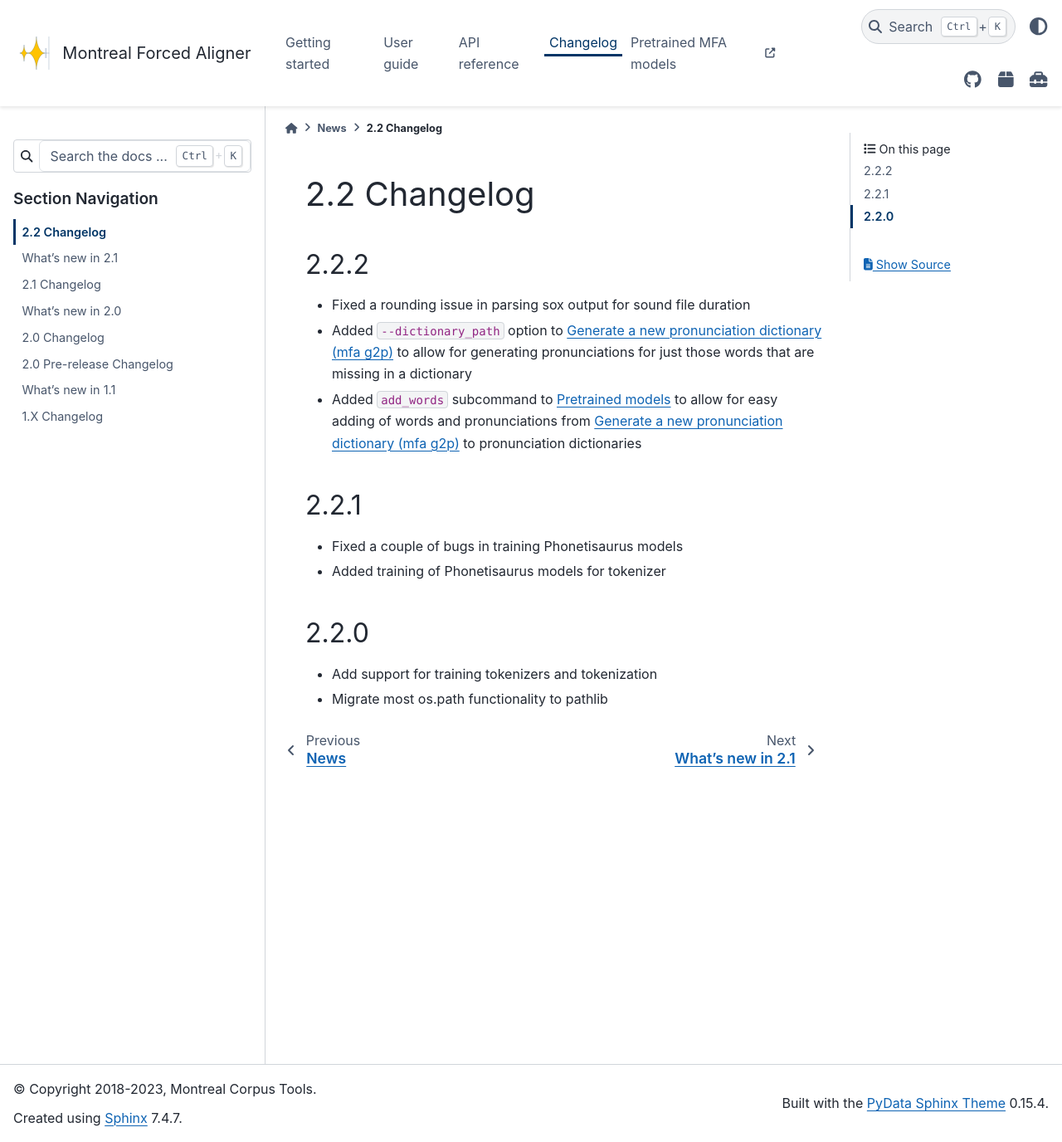
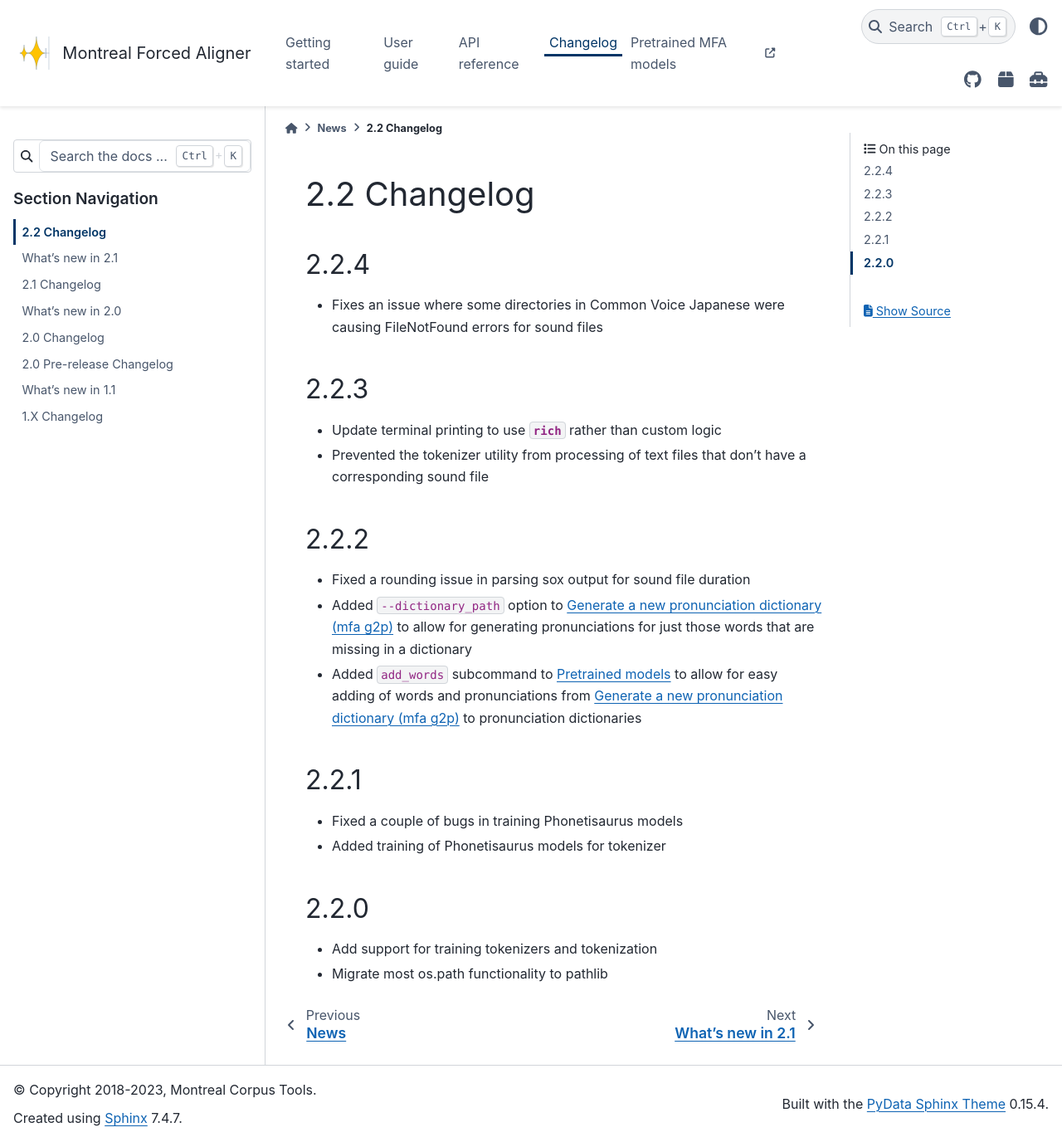
Before and after one commit to MontrealCorpusTools/Montreal-Forced-Aligner, a Sphinx documentation site: the page built from docs/source/changelog/changelog_2.2.rst, in a window 1280 px wide and 1376 px high. Shown: the whole window at 83% size. Built offline with Sphinx 7.4.7 and the PyData theme 0.15.4, drawn with Linux system fonts in a browser that asks for light colours; the version number could not be read and is left out.

Commit message:
Fix error in some common voice japanese file paths

```diff
--- a/docs/source/changelog/changelog_2.2.rst
+++ b/docs/source/changelog/changelog_2.2.rst
@@ -4,6 +4,17 @@
 *************
 2.2 Changelog
 *************
+
+2.2.4
+=====
+
+- Fixes an issue where some directories in Common Voice Japanese were causing FileNotFound errors for sound files
+
+2.2.3
+=====
+
+- Update terminal printing to use :mod:`rich` rather than custom logic
+- Prevented the tokenizer utility from processing of text files that don't have a corresponding sound file
 
 2.2.2
 =====
--- a/docs/source/conf.py
+++ b/docs/source/conf.py
@@ -353,7 +353,7 @@
         # "image_dark": "logo-dark.svg",
     },
     "analytics": {
-        "google_analytics_id": "353930198",
+        "google_analytics_id": "G-5NGNLY0CWX",
     },
     # "show_nav_level": 1,
     # "navigation_depth": 4,
```
Also changed, not shown: 3 other files.
